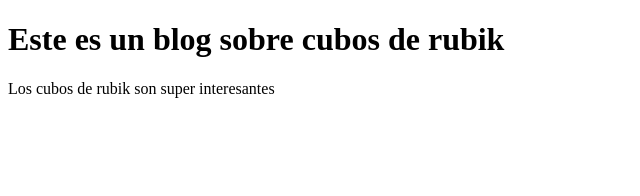
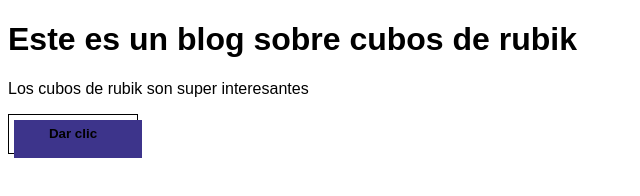
Before and after one commit to teomejia22/PersonalProject, a plain HTML site: page index.html in a window 1280 px wide. Shown: the whole page, without its empty margins (0-640 px from the left). Drawn offline with Linux system fonts and the light colour scheme.

Commit message:
Agregue boton y cambio de letra definitivo

```diff
--- a/index.html
+++ b/index.html
@@ -7,9 +7,10 @@
     <title>Rubik</title>
 </head>
 <body>
-    <div id="ppal">
-        <h1 id="title">Este es un blog sobre cubos de rubik</h1>
+    <div class="ppal">
+        <h1 class="title">Este es un blog sobre cubos de rubik</h1>
         <p>Los cubos de rubik son super interesantes</p>
     </div>
+    <button class="css-button-retro--blue">Dar clic</button>
 </body>
 </html>
--- a/styles.css
+++ b/styles.css
@@ -5,3 +5,37 @@
 .tittle{
     font-size: 15px;
 }
+
+.css-button-retro--blue {
+    min-width: 130px;
+    height: 40px;
+    color: #fff;
+    padding: 5px 10px;
+    font-weight: bold;
+    cursor: pointer;
+    transition: all 0.3s ease;
+    position: relative;
+    display: inline-block;
+    outline: none;
+    border: 1px solid #000;
+    color: #000;
+    background: transparent;
+    z-index: 0;
+}
+
+.css-button-retro--blue:hover:after {
+    top: 0;
+    left: 0;
+}
+
+.css-button-retro--blue:after {
+    content: "";
+    width: 100%;
+    z-index: -1;
+    position: absolute;
+    height: 100%;
+    top: 5px;
+    left: 5px;
+    transition: 0.2s;
+    background-color: #3d348b;
+}
```
